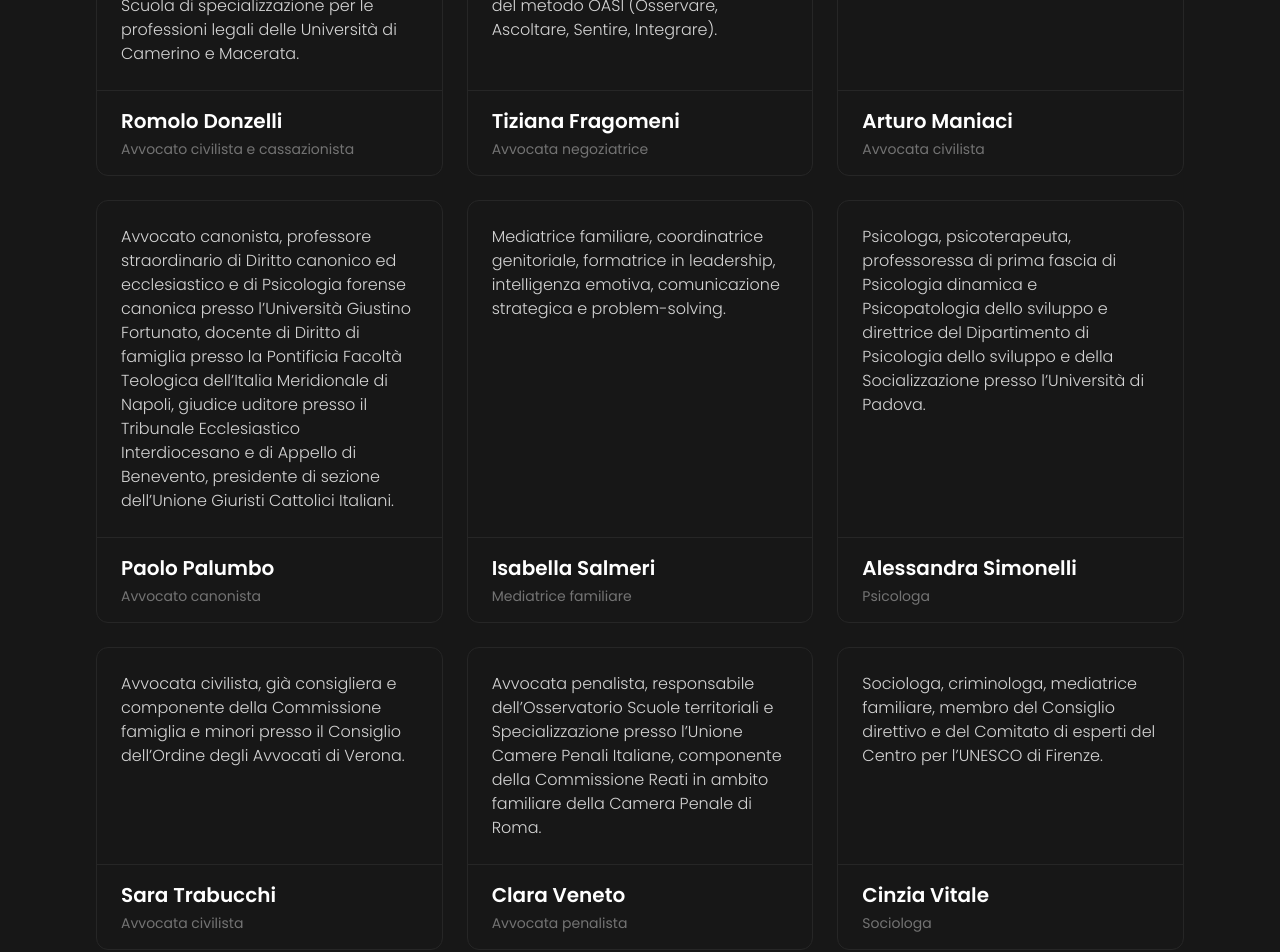
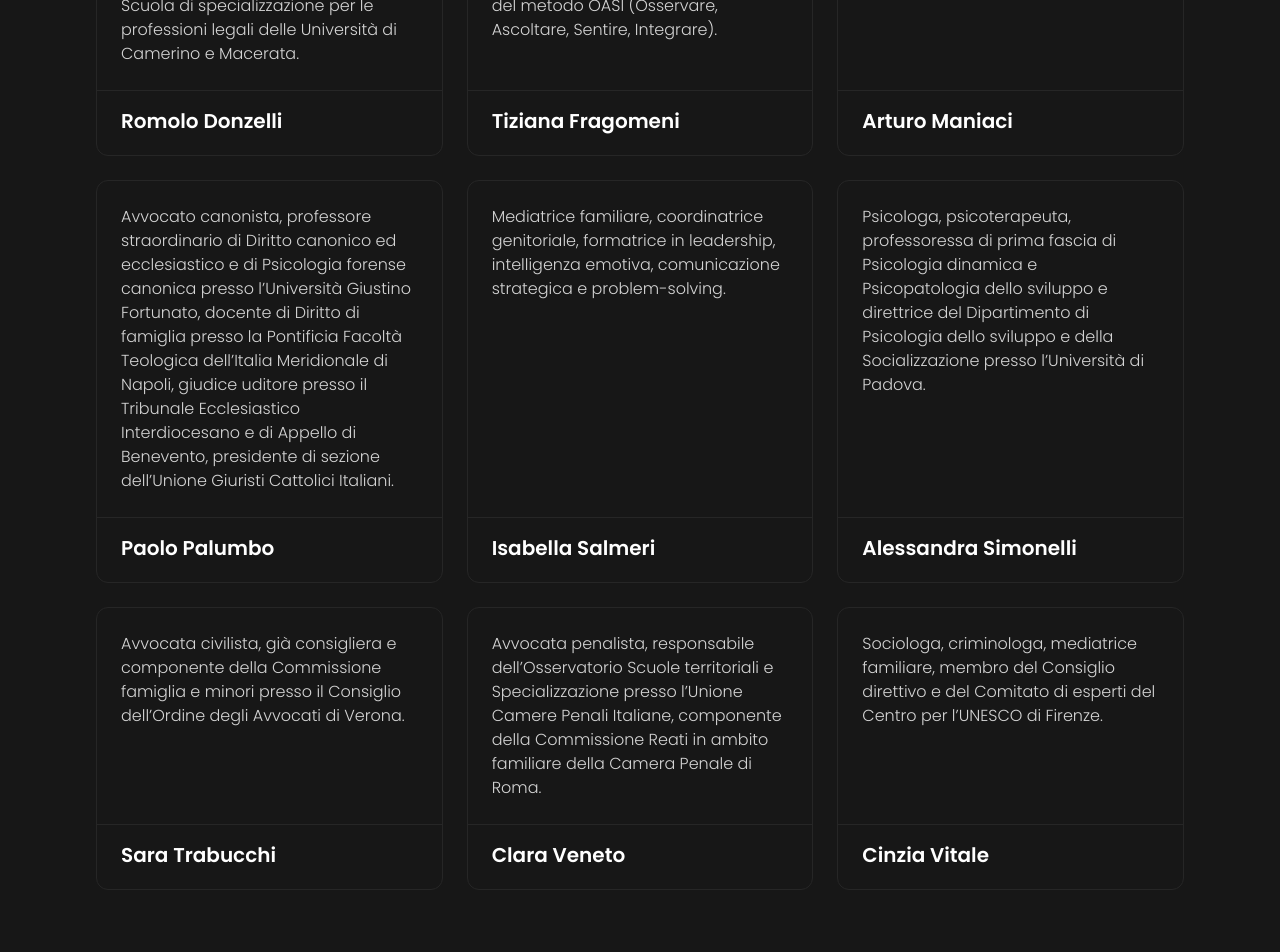
Before and after one commit to plasm/academy, a Nuxt app: page /organizzazione in a window 1280 px wide. Shown: the part 1920-2872 px from the top of the page. Built offline with nearby package versions, Linux system fonts and the light colour scheme.

Commit message:
feat: pages

```diff
--- a/pages/corsi/master-experience.vue
+++ b/pages/corsi/master-experience.vue
@@ -226,13 +226,6 @@
     <!--
       // END PRICING -->
 
-    <ac-separator class="my-20" />
-
-    <div class="mx-auto max-w-6xl  px-4">
-      <div class="my-10 text-center text-4xl leading-tight text-white">
-        Il <span class="text-gold">Master Experience</span> adotta un approccio olistico alla formazione, armonizzando perfettamente la conoscenza teorica, l’applicazione pratica e lo sviluppo personale.
-      </div>
-    </div>
     <!--
     <div class="mx-auto max-w-6xl  px-4">
 
--- a/pages/identita.vue
+++ b/pages/identita.vue
@@ -40,13 +40,13 @@ export default {
           title: 'Chi siamo',
           step: '1W',
           content: `<div>
-            Siamo l’academy per specialisti del conflitto familiare.
+            Siamo la scuola per specialisti del conflitto familiare.
           </div>
           <div>
-            La nostra attività è interamente focalizzata sulla formazione specialistica nell'ambito delle ADR per la famiglia.
+            La nostra attività è interamente dedicata alla specializzazione nell’ambito delle ADR per la famiglia.
           </div>
           <div>
-            Con noi, lavorano ogni giorno docenti e relatori di altissimo profilo, che hanno alle spalle anni di studio, ricerca ed esperienza, oltre a una naturale propensione per l’insegnamento di nuova generazione.
+            Con noi, lavorano ogni giorno docenti e relatori di altissimo profilo, che hanno alle spalle anni di studio, ricerca ed esperienza, oltre a una forte vocazione per l’insegnamento di nuova generazione.
           </div>`,
         },
         {
@@ -57,17 +57,17 @@ export default {
           </div>`,
         },
         {
-          title: 'Dove ci troviamo',
+          title: 'Dove insegniamo',
           step: '3W',
           content: `<div>
-            Ci troviamo in un luogo moderno, accogliente e di facile accesso per i professionisti desiderosi di arricchire le proprie conoscenze, abilità e competenze: siamo online, nel cuore del World Wide Web. E, di tanto in tanto, anche in presenza.
+            Insegniamo nell’ambiente più moderno, dinamico e accessibile di tutti: nel World Wide Web. E, di tanto in tanto, anche nel mondo reale.
           </div>`,
         },
         {
           title: 'Quando possiamo aiutarti',
           step: '4W',
           content: `<div>
-            Possiamo aiutarti sia nell’acquisizione di nuove competenze, sia nel perfezionamento di quelle già acquisite.
+            Possiamo aiutarti sempre, ma in particolare quando avverti il desiderio di arricchire il tuo bagaglio tecnico, hai la necessità di migliorare il tuo modo di lavorare o senti il bisogno di cambiare la tua forma mentis.
           </div>`,
         },
         {
--- a/pages/organizzazione.vue
+++ b/pages/organizzazione.vue
@@ -68,48 +68,39 @@ export default {
       teachers: [
         {
           title: 'Romolo Donzelli',
-          description: 'Avvocato civilista e cassazionista, professore ordinario di Diritto processuale civile presso l’Università di Macerata, docente presso la Scuola di specializzazione per le professioni legali delle Università di Camerino e Macerata.',
-          role: 'Avvocato civilista e cassazionista'
+          description: 'Avvocato civilista e cassazionista, professore ordinario di Diritto processuale civile presso l’Università di Macerata, docente presso la Scuola di specializzazione per le professioni legali delle Università di Camerino e Macerata.'
         },
         {
           title: 'Tiziana Fragomeni',
-          description: 'Avvocata negoziatrice, mediatrice, formatrice in tecniche di negoziazione, mediazione e trasformazione dei conflitti, ideatrice del metodo OASI (Osservare, Ascoltare, Sentire, Integrare).',
-          role: 'Avvocata negoziatrice'
+          description: 'Avvocata negoziatrice, mediatrice, formatrice in tecniche di negoziazione, mediazione e trasformazione dei conflitti, ideatrice del metodo OASI (Osservare, Ascoltare, Sentire, Integrare).'
         },
         {
           title: 'Arturo Maniaci',
-          description: 'Avvocato civilista, professore associato di Istituzioni di diritto privato presso l’Università Statale di Milano.',
-          role: 'Avvocata civilista'
+          description: 'Avvocato civilista, professore associato di Istituzioni di diritto privato presso l’Università Statale di Milano.'
         },
         {
           title: 'Paolo Palumbo',
-          description: 'Avvocato canonista, professore straordinario di Diritto canonico ed ecclesiastico e di Psicologia forense canonica presso l’Università Giustino Fortunato, docente di Diritto di famiglia presso la Pontificia Facoltà Teologica dell’Italia Meridionale di Napoli, giudice uditore presso il Tribunale Ecclesiastico Interdiocesano e di Appello di Benevento, presidente di sezione dell’Unione Giuristi Cattolici Italiani.',
-          role: 'Avvocato canonista'
+          description: 'Avvocato canonista, professore straordinario di Diritto canonico ed ecclesiastico e di Psicologia forense canonica presso l’Università Giustino Fortunato, docente di Diritto di famiglia presso la Pontificia Facoltà Teologica dell’Italia Meridionale di Napoli, giudice uditore presso il Tribunale Ecclesiastico Interdiocesano e di Appello di Benevento, presidente di sezione dell’Unione Giuristi Cattolici Italiani.'
         },
         {
           title: 'Isabella Salmeri',
-          description: 'Mediatrice familiare, coordinatrice genitoriale, formatrice in leadership, intelligenza emotiva, comunicazione strategica e problem-solving.',
-          role: 'Mediatrice familiare'
+          description: 'Mediatrice familiare, coordinatrice genitoriale, formatrice in leadership, intelligenza emotiva, comunicazione strategica e problem-solving.'
         },
         {
           title: 'Alessandra Simonelli',
-          description: 'Psicologa, psicoterapeuta, professoressa di prima fascia di Psicologia dinamica e Psicopatologia dello sviluppo e direttrice del Dipartimento di Psicologia dello sviluppo e della Socializzazione presso l’Università di Padova.',
-          role: 'Psicologa'
+          description: 'Psicologa, psicoterapeuta, professoressa di prima fascia di Psicologia dinamica e Psicopatologia dello sviluppo e direttrice del Dipartimento di Psicologia dello sviluppo e della Socializzazione presso l’Università di Padova.'
         },
         {
           title: 'Sara Trabucchi',
-          description: 'Avvocata civilista, già consigliera e componente della Commissione famiglia e minori presso il Consiglio dell’Ordine degli Avvocati di Verona.',
-          role: 'Avvocata civilista'
+          description: 'Avvocata civilista, già consigliera e componente della Commissione famiglia e minori presso il Consiglio dell’Ordine degli Avvocati di Verona.'
         },
         {
           title: 'Clara Veneto',
-          description: 'Avvocata penalista, responsabile dell’Osservatorio Scuole territoriali e Specializzazione presso l’Unione Camere Penali Italiane, componente della Commissione Reati in ambito familiare della Camera Penale di Roma.',
-          role: 'Avvocata penalista'
+          description: 'Avvocata penalista, responsabile dell’Osservatorio Scuole territoriali e Specializzazione presso l’Unione Camere Penali Italiane, componente della Commissione Reati in ambito familiare della Camera Penale di Roma.'
         },
         {
           title: 'Cinzia Vitale',
-          description: 'Sociologa, criminologa, mediatrice familiare, membro del Consiglio direttivo e del Comitato di esperti del Centro per l’UNESCO di Firenze.',
-          role: 'Sociologa'
+          description: 'Sociologa, criminologa, mediatrice familiare, membro del Consiglio direttivo e del Comitato di esperti del Centro per l’UNESCO di Firenze.'
         },
       ]
     }
```
